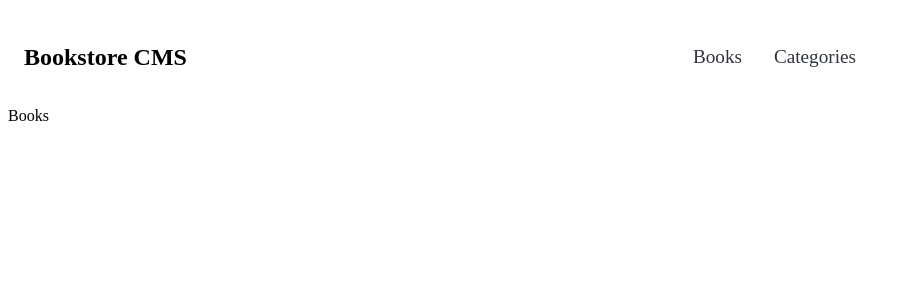
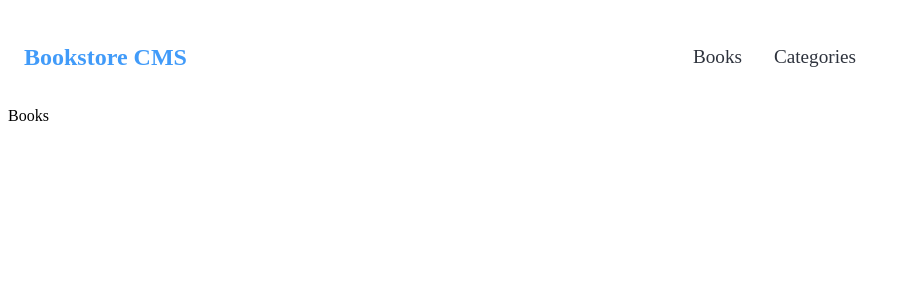
Before and after one commit to Ochiengsteven/bookstore, a React (Create React App) app: page / in a window 1280 px wide. Shown: the top 300 px of the page, without its empty margins (0-911 px from the left). Built offline with nearby package versions, Linux system fonts and the light colour scheme.

Commit message:
ADJUST THE H1 COLOR

```diff
--- a/src/App.css
+++ b/src/App.css
@@ -3,6 +3,12 @@ nav {
   justify-content: space-between;
   align-items: center;
   padding: 1rem;
+}
+
+nav h1 {
+  font-size: 1.5rem;
+  font-weight: 800;
+  color: #419bf9;
 }
 
 nav ul {
```
